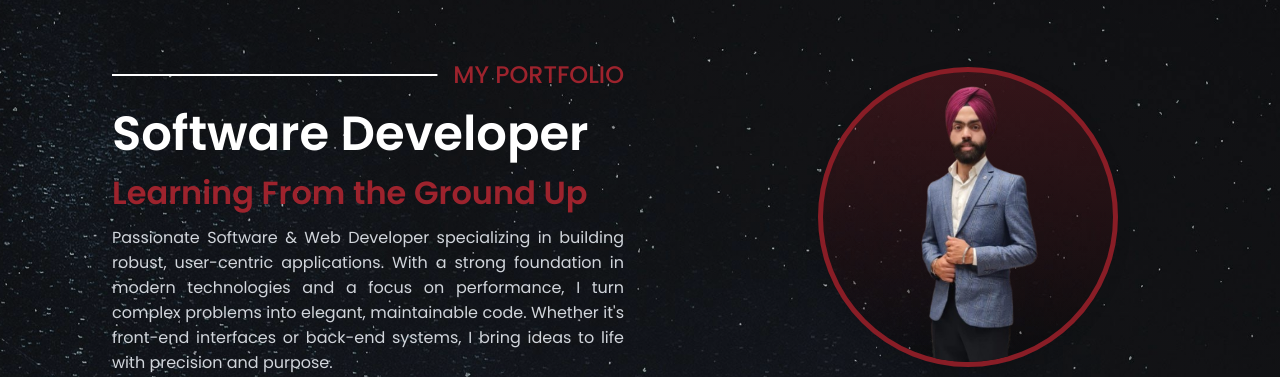
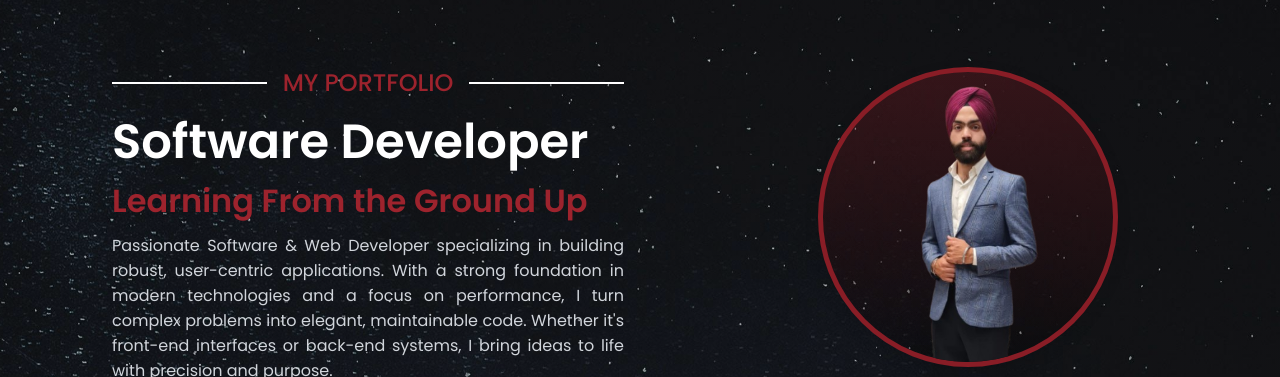
Before and after one commit to Ap-Singh-04/SCT_WD_1, a plain HTML site: page index.html in a window 1280 px wide. Shown: the part 90-467 px from the top of the page. Drawn offline with nearby package versions, Linux system fonts and the light colour scheme.

Commit message:
Update styles.css

```diff
--- a/styles.css
+++ b/styles.css
@@ -179,26 +179,26 @@ nav {
 
 .header__content h2 {
   position: relative;
-  isolation: isolate;
-  max-width: fit-content;
-  margin-left: auto;
-  margin-bottom: 1rem;
+  display: flex;
+  align-items: center;
+  justify-content: center;
+  gap: 1rem;
   font-size: 1.5rem;
   font-weight: 500;
   color: var(--primary-color);
-  text-align: right;
+  text-align: center;
+  margin: 1rem auto;
 }
 
-.header__content h2::before {
-  position: absolute;
+
+.header__content h2::before,
+.header__content h2::after {
   content: "";
-  top: 50%;
-  left: 0;
-  transform: translate(calc(-100% - 1rem), -50%);
+  flex: 1;
   height: 2px;
-  width: 220%;
   background-color: var(--white);
 }
+
 
 .header__content h1 {
   font-size: 3rem;
```
